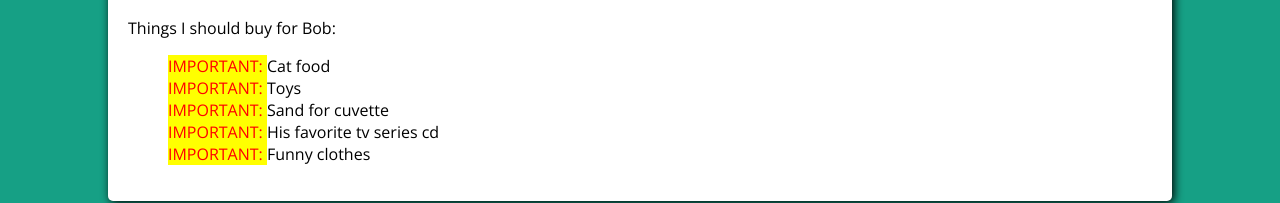
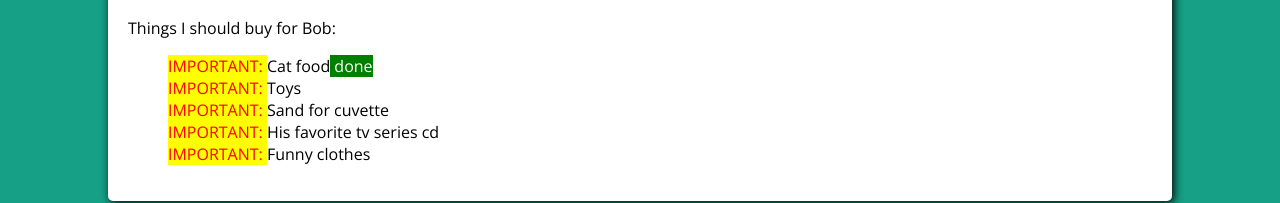
Before and after one commit to kojak01/javascript-blog, a website: page index.html in a window 1280 px wide. Shown: the part 504-707 px from the top of the page. Drawn offline with nearby package versions, Linux system fonts and the light colour scheme.

Commit message:
pseudoclass :after example

```diff
--- a/style.css
+++ b/style.css
@@ -57,3 +57,9 @@ li:before {
 	text-transform: uppercase;
 	background-color: yellow;
 }
+
+li:first-child:after {
+    content: " done";
+    background-color: green;
+    color: #fff;
+}
```
